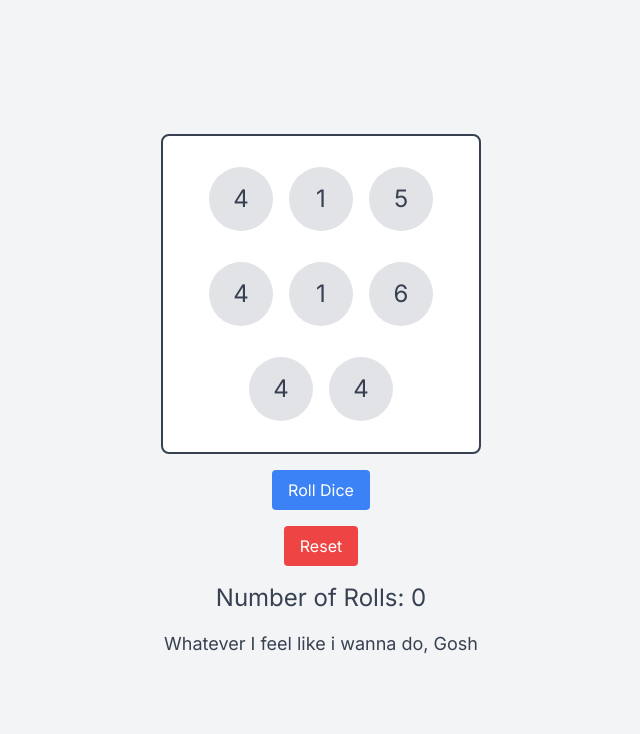
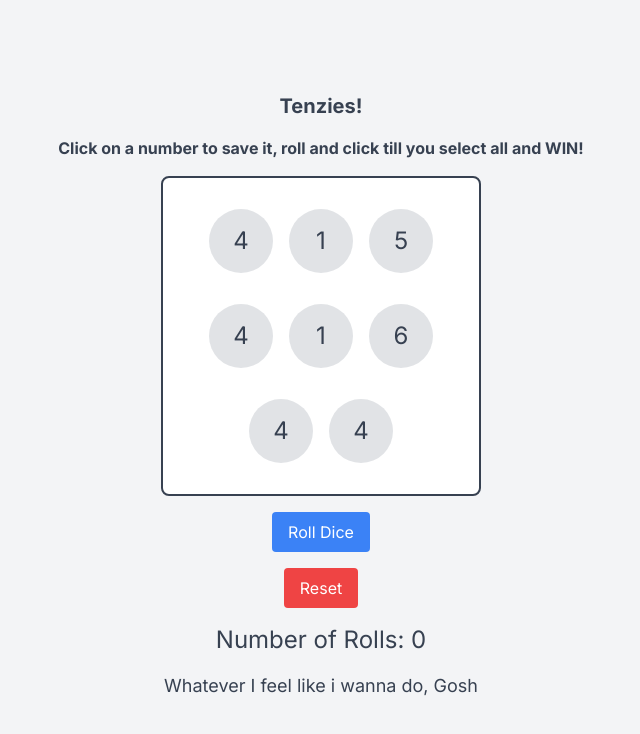
Before and after one commit to Bruskiguy/tenzies_project, a Next.js app: page / in a window 1280 px wide. Shown: the top 734 px of the page, without its empty margins (319-959 px from the left). Built offline with nearby package versions, Linux system fonts and the light colour scheme.

Commit message:
added instrucitons

```diff
--- a/app/page.tsx
+++ b/app/page.tsx
@@ -110,6 +110,11 @@ export default function Home() {
 
   return (
     <main className="flex flex-col justify-center items-center min-h-screen bg-gray-100">
+      <h1 className="text-gray-700 text-xl font-bold mb-4">Tenzies!</h1>
+      <h2 className="text-gray-700 text-l font-bold mb-4">
+        Click on a number to save it, roll and click till you select all and
+        WIN!
+      </h2>
       <div className="flex flex-wrap justify-center items-center w-80 h-80 bg-white border-2 border-gray-700 rounded-lg p-4">
         {numbers.map((number, index) => (
           <button
```
